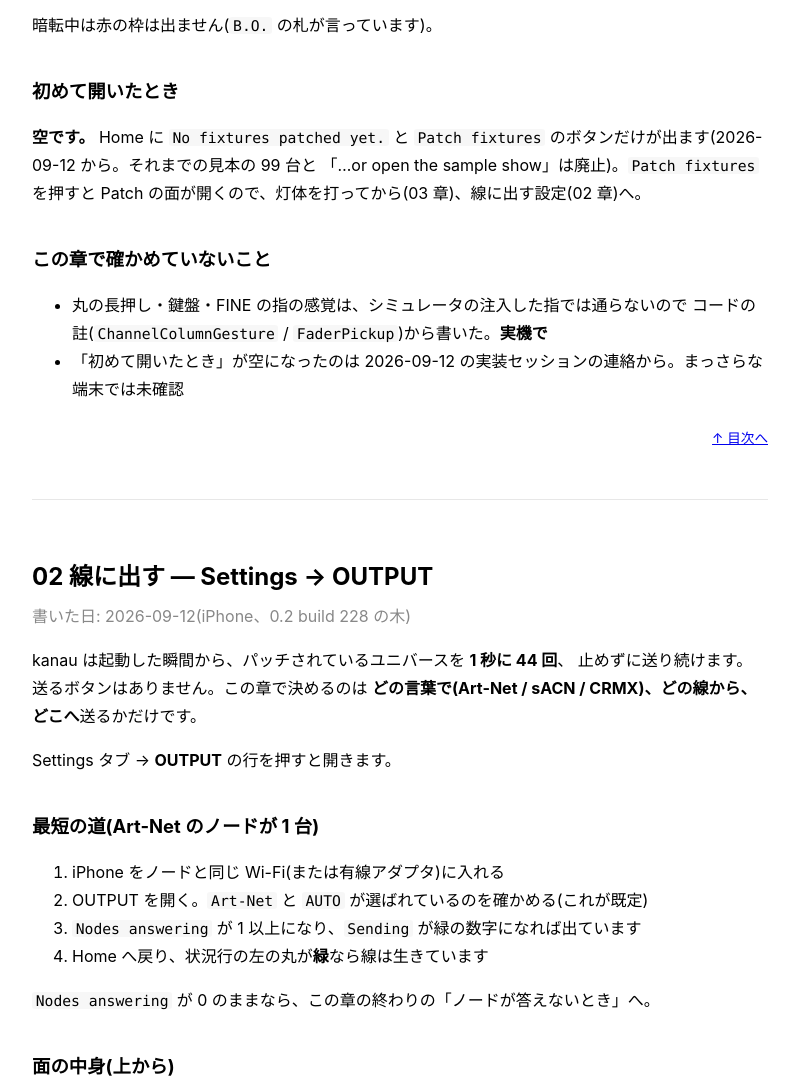
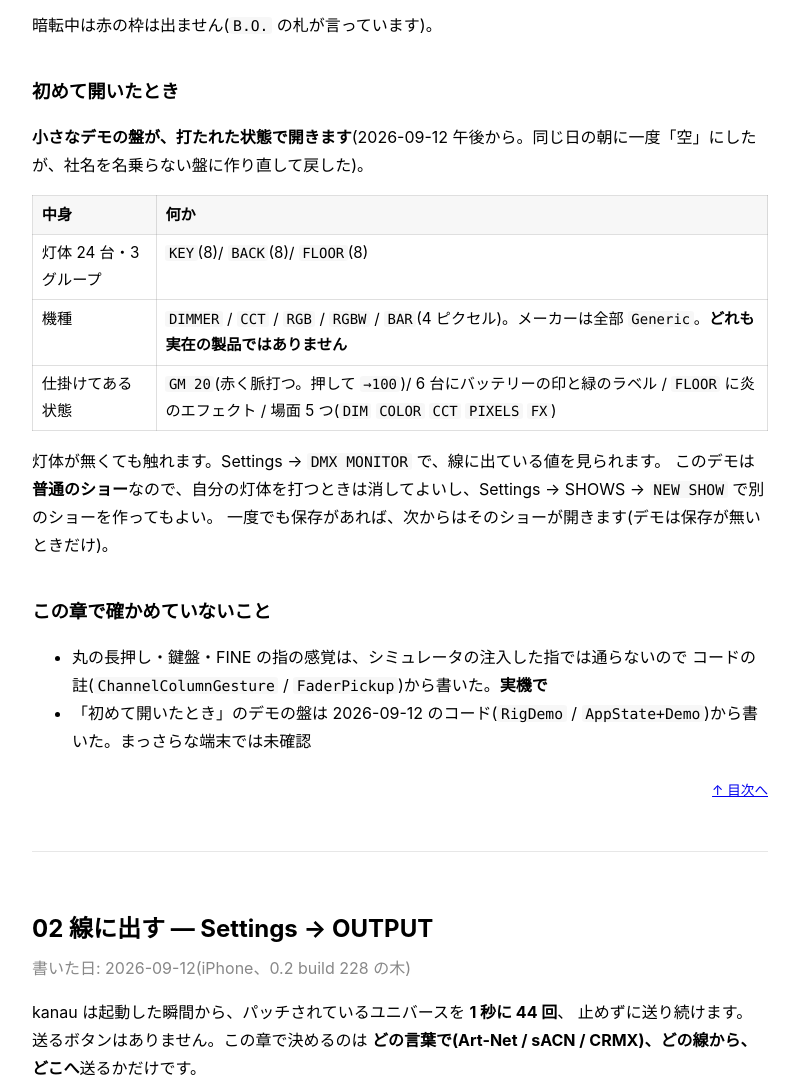
Before and after one commit to kanaulabs/kanau, a plain HTML site: page manual.html in a window 1280 px wide. Shown: the part 4680-5765 px from the top of the page, without its empty margins (240-1039 px from the left). Drawn offline with Linux system fonts and the light colour scheme.

Commit message:
説明書: 初回起動のデモ盤(231)

```diff
--- a/manual.html
+++ b/manual.html
@@ -150,9 +150,16 @@ Titan Tube (FP1)                                        機種の帯
 </table>
 <p>暗転中は赤の枠は出ません(<code>B.O.</code> の札が言っています)。</p>
 <h2>初めて開いたとき</h2>
-<p><strong>空です。</strong> Home に <code>No fixtures patched yet.</code> と <code>Patch fixtures</code> のボタンだけが出ます(2026-09-12 から。それまでの見本の 99 台と 「…or open the sample show」は廃止)。<code>Patch fixtures</code> を押すと Patch の面が開くので、灯体を打ってから(03 章)、線に出す設定(02 章)へ。</p>
+<p><strong>小さなデモの盤が、打たれた状態で開きます</strong>(2026-09-12 午後から。同じ日の朝に一度「空」にしたが、社名を名乗らない盤に作り直して戻した)。</p>
+<table>
+<tr><th>中身</th><th>何か</th></tr>
+<tr><td>灯体 24 台・3 グループ</td><td><code>KEY</code>(8)/ <code>BACK</code>(8)/ <code>FLOOR</code>(8)</td></tr>
+<tr><td>機種</td><td><code>DIMMER</code> / <code>CCT</code> / <code>RGB</code> / <code>RGBW</code> / <code>BAR</code>(4 ピクセル)。メーカーは全部 <code>Generic</code>。<strong>どれも実在の製品ではありません</strong></td></tr>
+<tr><td>仕掛けてある状態</td><td><code>GM 20</code>(赤く脈打つ。押して <code>→100</code>)/ 6 台にバッテリーの印と緑のラベル / <code>FLOOR</code> に炎のエフェクト / 場面 5 つ(<code>DIM</code> <code>COLOR</code> <code>CCT</code> <code>PIXELS</code> <code>FX</code>)</td></tr>
+</table>
+<p>灯体が無くても触れます。Settings → <code>DMX MONITOR</code> で、線に出ている値を見られます。 このデモは<strong>普通のショー</strong>なので、自分の灯体を打つときは消してよいし、Settings → SHOWS → <code>NEW SHOW</code> で別のショーを作ってもよい。 一度でも保存があれば、次からはそのショーが開きます(デモは保存が無いときだけ)。</p>
 <h2>この章で確かめていないこと</h2>
-<ul><li>丸の長押し・鍵盤・FINE の指の感覚は、シミュレータの注入した指では通らないので コードの註(<code>ChannelColumnGesture</code> / <code>FaderPickup</code>)から書いた。<strong>実機で</strong></li><li>「初めて開いたとき」が空になったのは 2026-09-12 の実装セッションの連絡から。まっさらな端末では未確認</li></ul><a class="top" href="#top">↑ 目次へ</a><hr><h1 id="c-02-線に出す">02 線に出す — Settings → OUTPUT</h1>
+<ul><li>丸の長押し・鍵盤・FINE の指の感覚は、シミュレータの注入した指では通らないので コードの註(<code>ChannelColumnGesture</code> / <code>FaderPickup</code>)から書いた。<strong>実機で</strong></li><li>「初めて開いたとき」のデモの盤は 2026-09-12 のコード(<code>RigDemo</code> / <code>AppState+Demo</code>)から書いた。まっさらな端末では未確認</li></ul><a class="top" href="#top">↑ 目次へ</a><hr><h1 id="c-02-線に出す">02 線に出す — Settings → OUTPUT</h1>
 <p class="sub">書いた日: 2026-09-12(iPhone、0.2 build 228 の木)</p>
 <p>kanau は起動した瞬間から、パッチされているユニバースを <strong>1 秒に 44 回</strong>、 止めずに送り続けます。送るボタンはありません。この章で決めるのは <strong>どの言葉で(Art-Net / sACN / CRMX)、どの線から、どこへ</strong>送るかだけです。</p>
 <p>Settings タブ → <strong>OUTPUT</strong> の行を押すと開きます。</p>
@@ -688,7 +695,7 @@ STROBE · 10.0 Hz · RELEASED             ~~~~
 <p><code>.kanau</code> のファイルは、ファイルアプリや AirDrop から開いても kanau に入ります(新しいショーとして)。 MIDI の割り当て(<code>.kanaumidi</code>)も同じ道で入ります(12 章)。</p>
 <h2>起動したとき</h2>
 <p>最後に開いていたショーが開きます。</p>
-<ul><li>保存が読めなかったときは、赤い帯で <code>Saved patch could not be read. Showing an empty rig; the file is left as it is.</code> と出て、 <strong>空の盤</strong>で立ち上がります。<strong>読めなかったファイルはそのまま残り、上書きしません</strong></li><li>明かりの保存が無い(古い形式の)ショーは、暗い盤で立ち上がります。飾りの模様は出しません</li><li>保存に失敗したときは、いま開いている面(Home / Patch / <code>＋ new patch</code>)に赤い帯 <code>Patch was not saved.</code> が出ます(14 章)</li><li>Home に灯体が 1 台も無いときは <code>No fixtures patched yet.</code> と <code>Patch fixtures</code>(見本のショーは 2026-09-12 に廃止)</li></ul>
+<ul><li>保存が読めなかったときは、赤い帯で <code>Saved patch could not be read. Showing an empty rig; the file is left as it is.</code> と出て、 <strong>空の盤</strong>で立ち上がります。<strong>読めなかったファイルはそのまま残り、上書きしません</strong></li><li>明かりの保存が無い(古い形式の)ショーは、暗い盤で立ち上がります。飾りの模様は出しません</li><li>保存に失敗したときは、いま開いている面(Home / Patch / <code>＋ new patch</code>)に赤い帯 <code>Patch was not saved.</code> が出ます(14 章)</li><li>保存が 1 つも無い端末では、24 台のデモの盤が開きます(01 章)。Home に灯体が 1 台も無いときは <code>No fixtures patched yet.</code> と <code>Patch fixtures</code></li></ul>
 <h2>ショーに入らないもの(端末に付くもの)</h2>
 <table>
 <tr><th>何</th><th>どこに在るか</th></tr>
```
